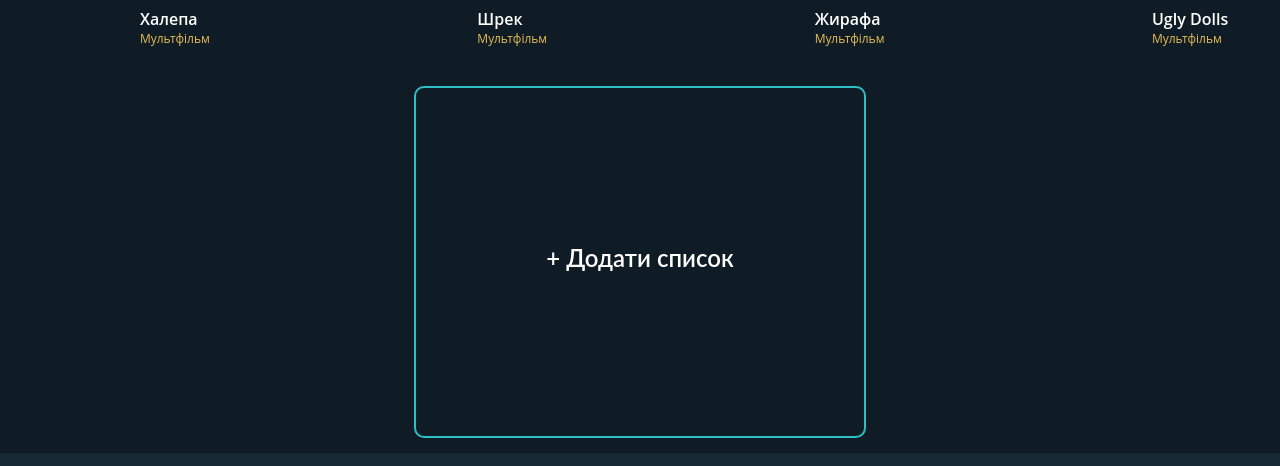
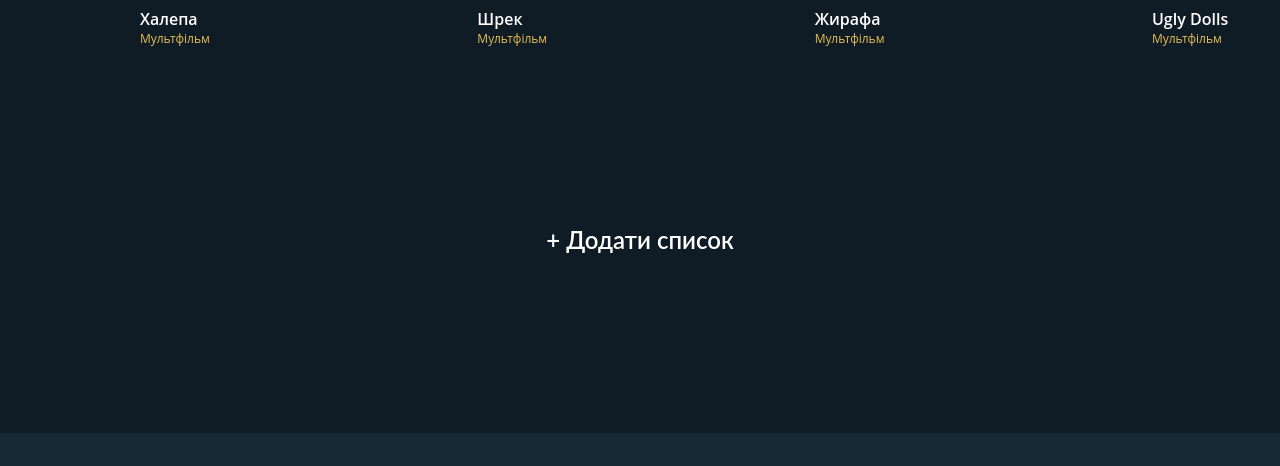
Before and after one commit to Cinema-Challenge/sweet-tv-kids, a React (Create React App) app: page /kids in a window 1280 px wide. Shown: the part 2060-2526 px from the top of the page. After the commit the page ends 2493 px from the top, so only its background shows below. Built offline with nearby package versions, Linux system fonts and the light colour scheme.

Commit message:
minor fix

```diff
--- a/src/pages/kids-app/KidsApp.jsx
+++ b/src/pages/kids-app/KidsApp.jsx
@@ -145,7 +145,6 @@ const AddBlock = styled(Block)`
     align-items: center;
     justify-content: center;
     background: #0F1C26;
-    border: 2px solid #2EBEC5;
 
 
     h1 {
@@ -179,7 +178,7 @@ const KidsApp = () => (
 
         {moviesListData.map(list => <MoviesList title={list.title} items={list.items} />)}
 
-        <FlexBlock justify="center" align="center" margin="16px 0">
+        <FlexBlock justify="center" align="center">
             <AddBlock>
                 <Title>+ Додати список</Title>
             </AddBlock>
```
